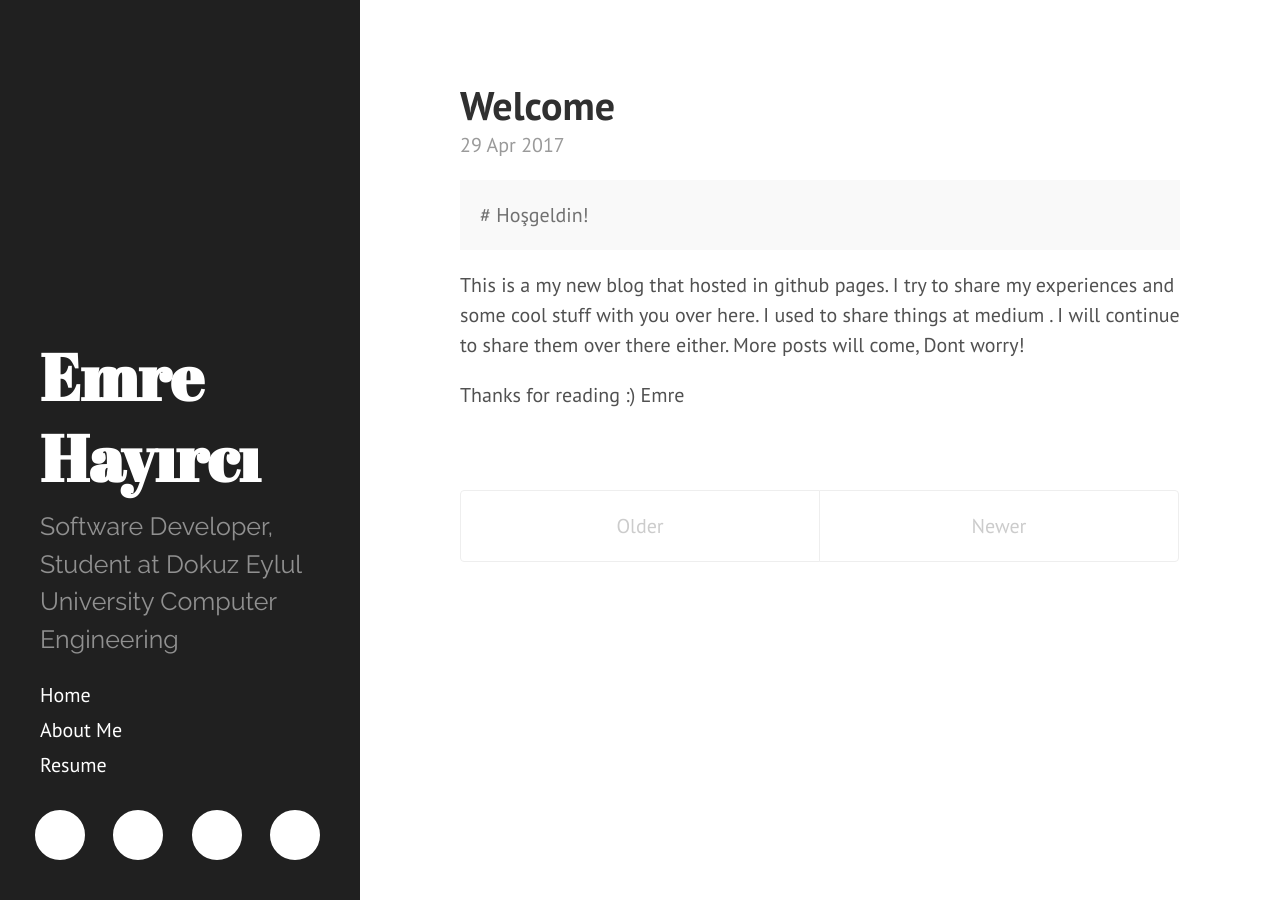
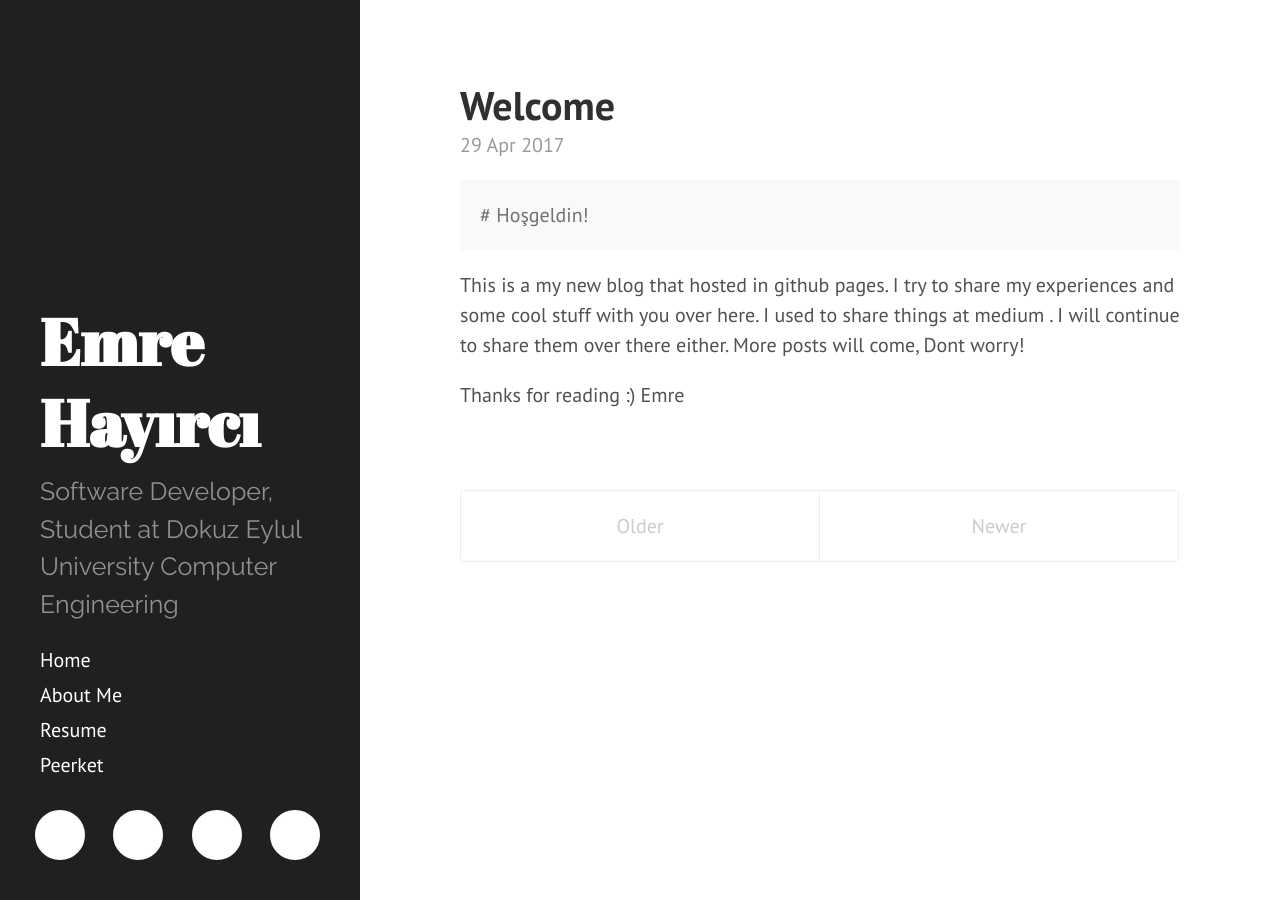
Before and after one commit to emrehayirci/emrehayirci.github.io, a Jekyll site: the page built from index.html, in a window 1280 px wide. Built offline with Jekyll 4.4.1, drawn with Linux system fonts in a browser that asks for light colours; nearby versions of some CDN libraries; the list of posts is cut into pages by our own code.

Commit message:
Update sidebar.html

```diff
--- a/_includes/sidebar.html
+++ b/_includes/sidebar.html
@@ -25,7 +25,7 @@
           {% endif %}
         {% endif %}
       {% endfor %}
-
+      <a class="sidebar-nav-item" href="http://www.peerket.com">Peerket</a>
        <ul class="list-inline" id="sidebar-buttons">
         <li>
             <a href="mailto:emrehayirci@gmail.com" class="btn-social btn-outline" title="E-Mail me">
```
